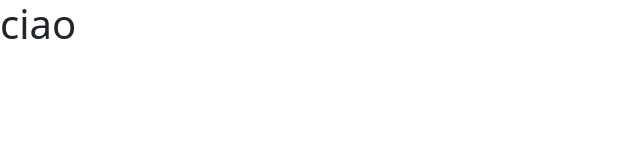
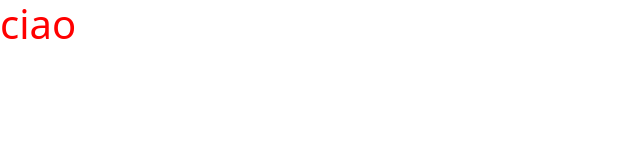
Before and after one commit to venerabaiamankyzy/vite-boolflix, a Vue app: page / in a window 1280 px wide. Shown: the top 160 px of the page, without its empty margins (0-640 px from the left). Built offline with nearby package versions, Linux system fonts and the light colour scheme.

Commit message:
test-sass

```diff
--- a/src/components/AppSearch.vue
+++ b/src/components/AppSearch.vue
@@ -23,4 +23,10 @@ export default {
   </h1>
 </template>
 
-<style lang="scss" scoped></style>
+<style lang="scss" scoped>
+@use "../scss/variables" as *;
+
+h1 {
+  color: $primary-color;
+}
+</style>
--- /dev/null
+++ b/src/scss/_variables.scss
@@ -0,0 +1 @@
+$primary-color: red;
```
